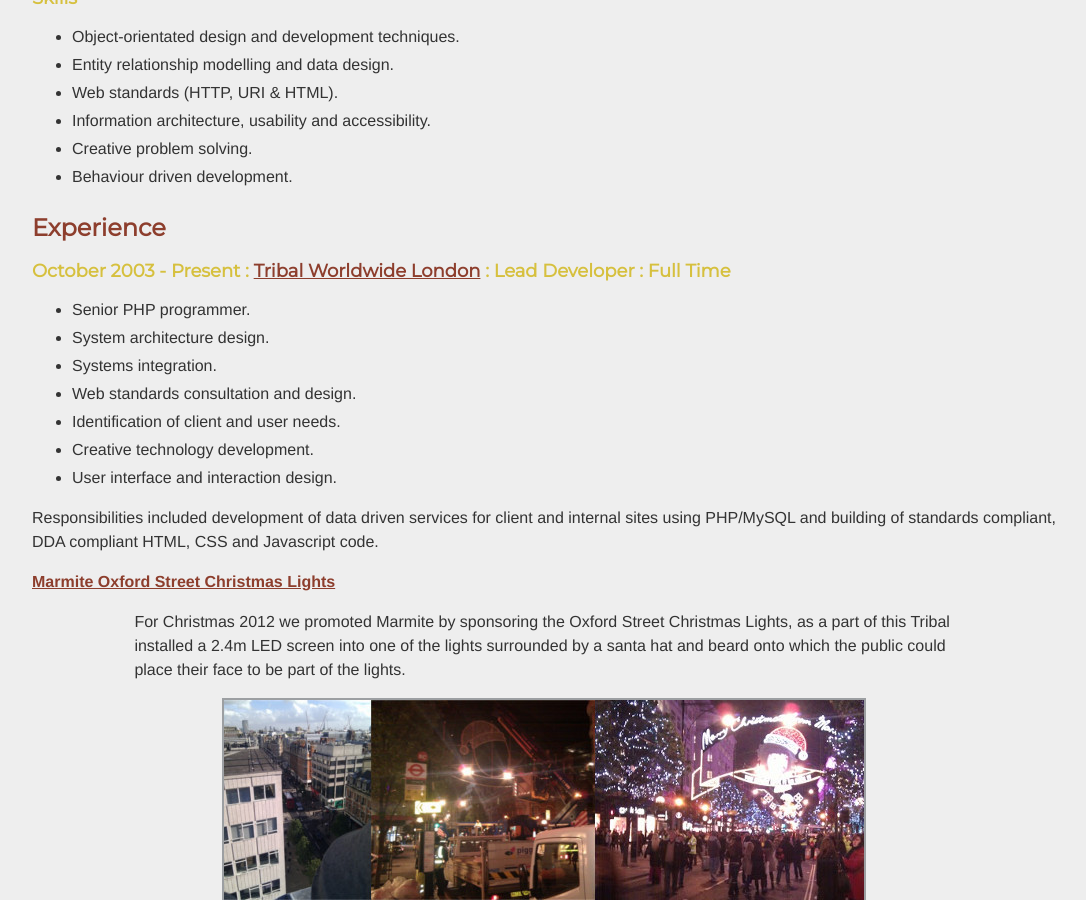
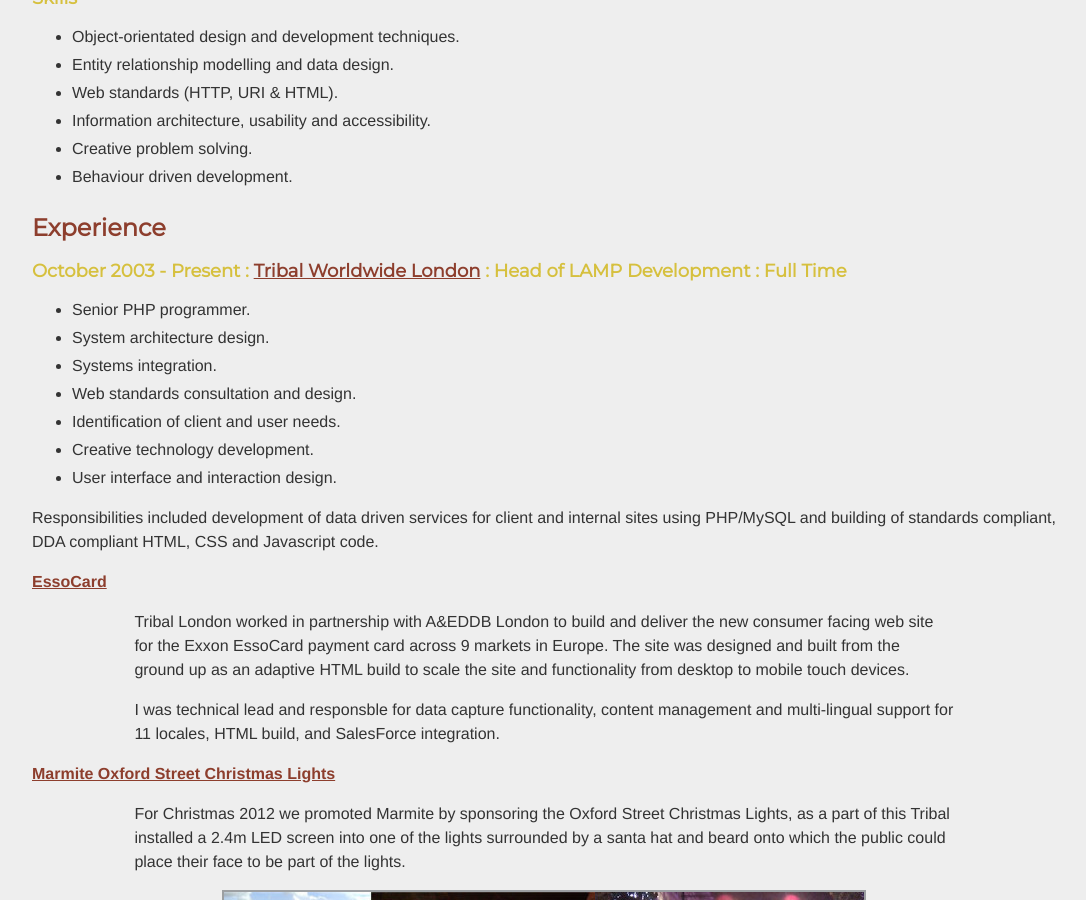
Before and after one commit to peej/peej.github.io, a Jekyll site: the page built from cv.markdown, in a window 1280 px wide and 900 px high, scrolled down 1427 px. Shown: the whole window, without its empty margins (96-1182 px from the left). Built offline with Jekyll 4.4.1, drawn with Linux system fonts in a browser that asks for light colours; Markdown is read by kramdown in place of the engine named in the settings.

Commit message:
Added EssoCard.com

```diff
--- a/cv.markdown
+++ b/cv.markdown
@@ -65,7 +65,7 @@ To be an integral part of a system design, development, implementation and suppo
 
 ## Experience
 
-### October 2003 - Present : [Tribal Worldwide London](http://www.tribalworldwide.co.uk/) : Lead Developer : Full Time
+### October 2003 - Present : [Tribal Worldwide London](http://www.tribalworldwide.co.uk/) : Head of LAMP Development : Full Time
 
 * Senior PHP programmer.
 * System architecture design.
@@ -78,6 +78,11 @@ To be an integral part of a system design, development, implementation and suppo
 Responsibilities included development of data driven services for client and internal sites using PHP/MySQL and building of standards compliant, DDA compliant HTML, CSS and Javascript code.
 
 <dl>
+    <dt><a href="http://essocard.com">EssoCard</a></dt>
+    <dd>
+        <p>Tribal London worked in partnership with A&EDDB London to build and deliver the new consumer facing web site for the Exxon EssoCard payment card across 9 markets in Europe. The site was designed and built from the ground up as an adaptive HTML build to scale the site and functionality from desktop to mobile touch devices.</p>
+        <p>I was technical lead and responsble for data capture functionality, content management and multi-lingual support for 11 locales, HTML build, and SalesForce integration.</p>
+    </dd>
     <dt><a href="http://marmite-gold.fbincludes.com">Marmite Oxford Street Christmas Lights</a></dt>
     <dd>
         <p>For Christmas 2012 we promoted Marmite by sponsoring the Oxford Street Christmas Lights,
```
